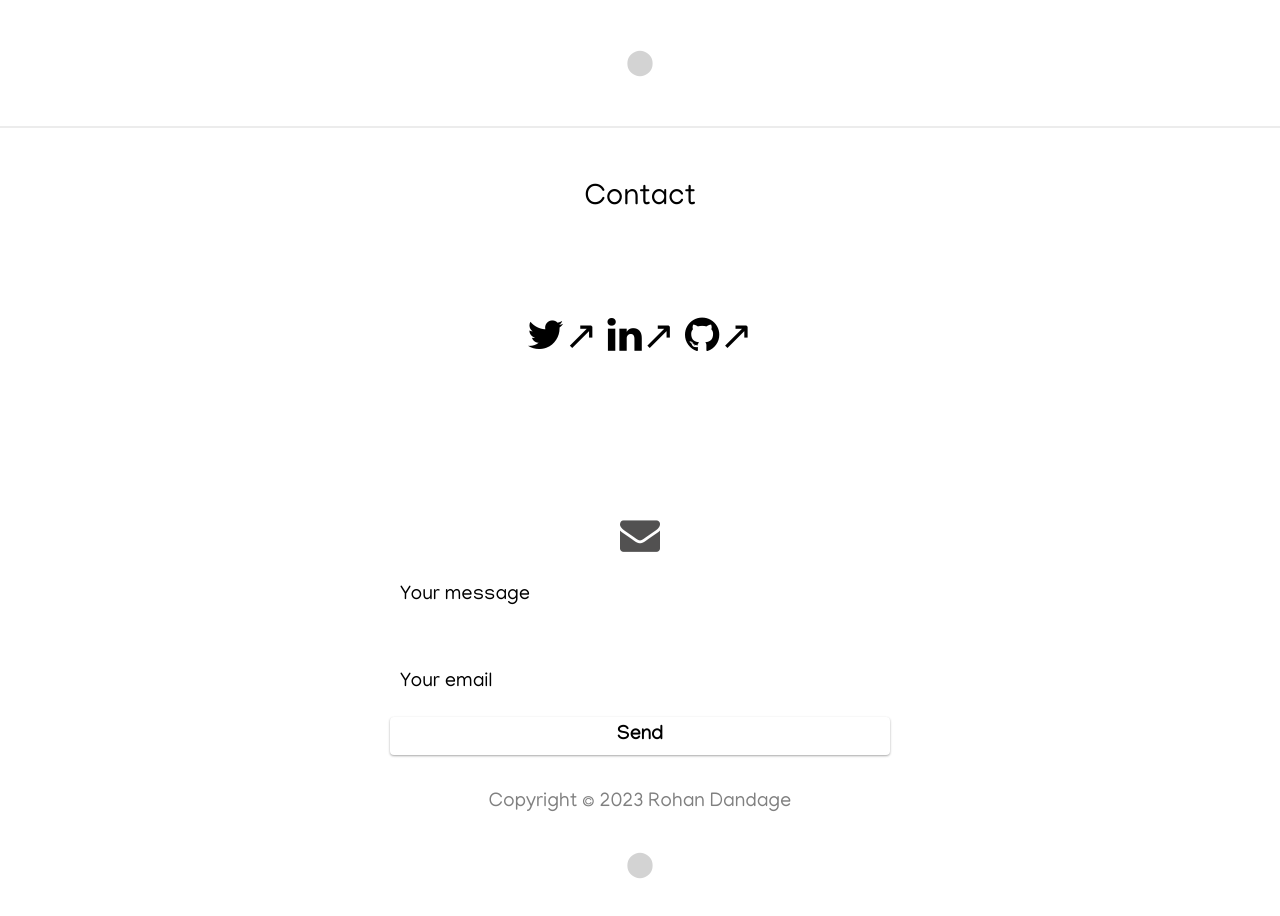
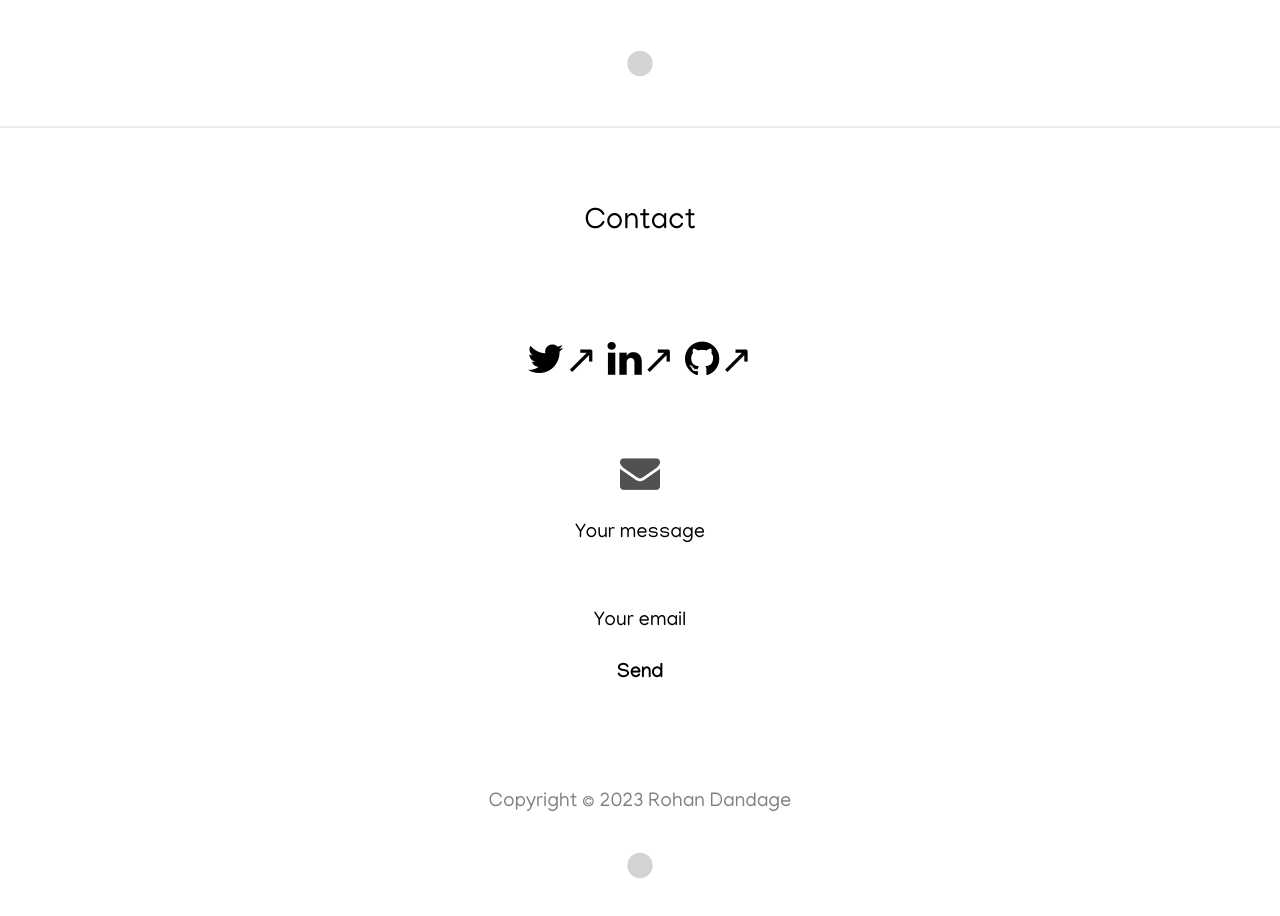
Before and after one commit to RohanDandage/RohanDandage.github.io, a website: page index.html in a window 1280 px wide. Shown: the part 3080-3996 px from the top of the page. Drawn offline with nearby package versions, Linux system fonts and the light colour scheme.

Commit message:
fixed: contact flex

```diff
--- a/css/sections.css
+++ b/css/sections.css
@@ -69,11 +69,43 @@ h4{font-size:1.2em;font-weight:300;color:#000000;margin:0 0 15px 0}.no-js #exper
 
 .project-image{float:left}.project-info{position:absolute;top:50%;transform:translateY(-50%);margin-left:300px;padding:15px}.project-info h3{font-size:1.5em;font-weight:300;color:#000000;margin:0 0 15px 0}.project-info p{color:#000000;margin:0 0 15px 0;font-size:0.9em}.no-image .project-info{position:relative;margin:0;padding:30px 15px;transform:none}#more-projects{display:none}#skills{padding:50px 15px;text-align:center}#skills h2{color:#000000;margin-bottom:50px}#skills ul{display:block;margin:0 auto;padding:0;max-width:800px}#skills li{display:inline-block;margin:7px;padding:5px 10px;color:#000000;background:#e4e4ea;list-style:none;cursor:default;font-size:1.2em}#contact{padding:50px 15px;background:#fff;text-align:center}#contact h2{margin:0 0 15px 0;color:#fff;font-weight:500}
 
-#contact-form{max-width:500px;margin:0 auto}#contact-form input,#contact-form textarea{display:block;width:100%;padding:10px;border-radius:4px;border:none;margin-bottom:10px;background:#ffffff;color:#000000;transition:.5s ease all}#contact-form input::-webkit-input-placeholder,#contact-form textarea::-webkit-input-placeholder{color:#000000}#contact-form input:-moz-placeholder,#contact-form textarea:-moz-placeholder{color:#fff;opacity:1}#contact-form input::-moz-placeholder,#contact-form textarea::-moz-placeholder{color:#fff;opacity:1}
+#contact-form{max-width:500px;margin:0 auto}
+#contact-form input,#contact-form textarea{
+    display:block;width:100%;padding:10px;border-radius:4px;border:none;margin-bottom:10px;background:#ffffff;color:#000000;transition:.5s ease all
+}
+#contact-form input::-webkit-input-placeholder,#contact-form textarea::-webkit-input-placeholder{
+    color:#000000;
+    text-align: center;
+}
+#contact-form input:-moz-placeholder,#contact-form textarea:-moz-placeholder{
+    color:#fff;opacity:1
+}
+#contact-form input::-moz-placeholder,#contact-form textarea::-moz-placeholder{
+    color:#fff;opacity:1
+}
 #contact-form input:-ms-input-placeholder,
-#contact-form textarea:-ms-input-placeholder{color:#000000}#contact-form input:focus,#contact-form textarea:focus{outline:none;background:#e7e7e7}
+#contact-form textarea:-ms-input-placeholder{
+    color:#000000;
+}
+#contact-form input:focus,#contact-form textarea:focus{
+    outline:none;background:#e7e7e7
+}
 #contact-form textarea{resize:none}
-#contact-form button{display:block;width:100%;background:#fff;border-radius:4px;padding:5px 10px;border:none;color:#000000;font-weight:700;box-shadow:0 1px 3px rgba(0,0,0,0.12),0 1px 2px rgba(0,0,0,0.24);transition:.5s ease all}#contact-form button:hover{box-shadow:0 10px 20px rgba(0,0,0,0.19),0 6px 6px rgba(0,0,0,0.23)}
+#contact-form button{
+    display:block;
+    width:100%;
+    background:#fff;
+    border-radius:4px;
+    padding:5px 10px;
+    border:none;
+    color:#000000;
+    font-weight:700;
+    /* box-shadow:0 1px 3px rgba(0,0,0,0.12),0 1px 2px rgba(0,0,0,0.24); */
+    transition:.5s ease all;
+}
+#contact-form button:hover{
+    box-shadow:0 1px 2px rgba(0,0,0,0.19),0 1px 1px rgba(0,0,0,0.23)
+}
 
 /* .optional-section{padding:50px 15px;text-align:center;border-top:1px solid #dcd9d9}.optional-section h2{color:#000000}.optional-section-block{max-width:700px;margin:0 auto 30px auto;padding:15px;border:1px solid #dcd9d9;background:#fff;text-align:left}.optional-section-block h3{font-weight:500;margin:0 0 15px 0;color:#000000}.optional-section-block h4{color:#000000;clear:both;font-weight:500;margin:0 0 15px 0}.optional-section-block p,.optional-section-block ul{margin:0 0 15px 0;color:#000000;font-size:0.9em}.optional-section-block ul{padding:0 0 0 15px}@media only screen and (max-width: 750px){#experience-timeline:before,#experience-timeline:after{left:23px}.vtimeline-date{width:auto;text-align:left;position:relative;margin-bottom:15px;display:block;margin-left:70px}.vtimeline-icon{margin-left:0}.vtimeline-content{margin-left:70px}} */
 
--- a/index.html
+++ b/index.html
@@ -533,18 +533,20 @@
     <hr class='sep'>
 
     <div id="projects">
-        <div id="contact" style="height:80vh">
+        <div id="contact" style="display: flex;height:80vh;flex-direction: column;justify-content: center;align-items: center;flex-wrap: nowrap;">
+            <div class="row">
                 <h2 class="big-text" style="margin-bottom: 50px;color:#000000">Contact<br><br></h2>
+            </div>
+            <div style="display: flex; flex-direction: column;flex-wrap: nowrap;">
                 <div class="row">
-                <div style="text-align: center; font-size: 40px">
+                    <div style="text-align: center; font-size: 40px;justify-content: center;align-content: center;">
                         <!-- TODO: make them visible. -->
                         <a href="https://x.com/rohandandage" target="_blank"><i class="fa fa-twitter" aria-hidden="true"></i>↗</a>
                         <a href="https://www.linkedin.com/in/rohan-dandage-6b8607276" target="_blank"><i class="fa fa-linkedin" aria-hidden="true"></i>↗</a>
                         <a href="https://github.com/rraadd88" target="_blank"><i class="fa fa-github" aria-hidden="true"></i>↗</a>
                     </div>
                 </div>
-            <br>
-            <a style="font-size: 40px; color:#525151"><br><br><i class="fa fa-envelope" aria-hidden="true"></i></a>
+                <a style="font-size: 40px; color:#525151"><br><i class="fa fa-envelope" aria-hidden="true"></i></a>
                 <div id="contact-form">
                     <form method="POST" action="https://formspree.io/f/mjvqdwgr">
                         <input type="hidden" name="_subject" value="Contact request from personal website" />
@@ -554,6 +556,7 @@
                     </form>
                 </div>
                 <!-- End #contact-form -->
+            </div>
         </div>
         <div class="project-footer">
             <div style="display: flex;justify-content: center;height: 5vh;">
```
Lines whose indentation alone changed are shown as unchanged.
